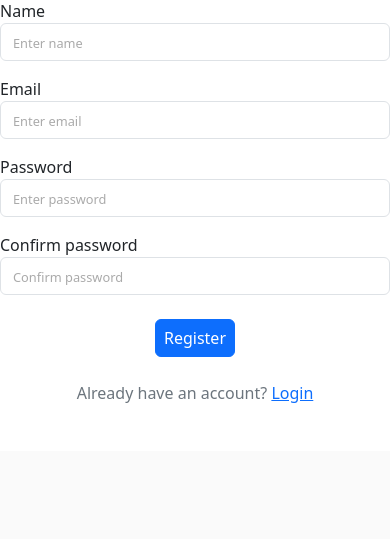
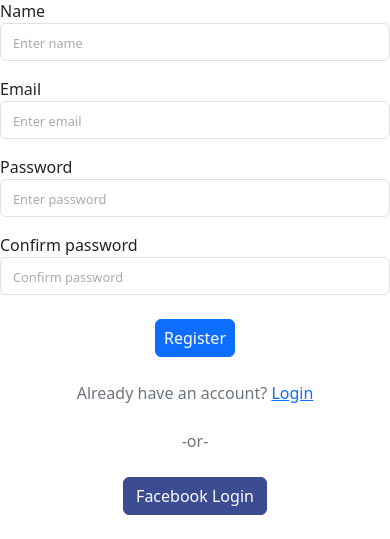
Before and after one commit to RexHsu0911/restaurant-list_vers2, a Node server app: page /register in a window 390 px wide. Shown: the part 393-932 px from the top of the page. Before the commit the page ends 796 px from the top, so only its background shows below. Run offline with Node 20, Linux system fonts and the light colour scheme; some libraries are stand-ins or nearby versions.

Commit message:
support facebook OAuth2.0 login/register error

```diff
--- a/package.json
+++ b/package.json
@@ -24,6 +24,7 @@
     "method-override": "^3.0.0",
     "mysql2": "^3.2.0",
     "passport": "^0.6.0",
+    "passport-facebook": "^3.0.0",
     "passport-local": "^1.0.0",
     "sequelize": "^6.30.0",
     "sequelize-cli": "^6.6.0"
--- a/public/stylesheets/style.css
+++ b/public/stylesheets/style.css
@@ -137,3 +137,8 @@ header {
   display: flex;
   justify-content: center;
 }
+
+.facebook .btn {
+  background-color: #3c4c92;
+  border-color: #3c4c92;
+}
--- a/routes/index.js
+++ b/routes/index.js
@@ -5,10 +5,10 @@ const router = express.Router()
 const passport = require('passport')
 const LocalStrategy = require('passport-local')
 const bcrypt = require('bcryptjs')
+const FacebookStrategy = require('passport-facebook')
 
 const db = require('../models')
 const User = db.User
-
 
 // 設定本地驗證策略 LocalStrategy
 // usernameField 指定使用者名稱的欄位
@@ -40,6 +40,17 @@ passport.use(new LocalStrategy({ usernameField: 'email' }, (username, password,
     })
 }))
 
+passport.use(new FacebookStrategy({
+  clientID: process.env.FACEBOOK_CLIENT_ID,
+  clientSecret: process.env.FACEBOOK_CLIENT_SECRET,
+  callbackURL: process.env.FACEBOOK_CALLBACK_URL,
+}, (accessToken, refreshToken, profile, done) => {
+  console.log('accessToken', accessToken)
+  console.log('profile', profile)
+
+  done(null, {})
+}))
+
 // 當驗證成功後，它會將 user 物件中的重要屬性 id、name 和 email 序列化後傳遞給 done 函式(serialize 要存什麼資料到 session)
 passport.serializeUser((user, done) => {
   const { id, name, email } = user
@@ -51,7 +62,6 @@ passport.deserializeUser((user, done) => {
   done(null, { id: user.id })
 })
 
-
 const restaurants = require('./restaurants')
 const users = require('./users')
 const authHandler = require('../middlewares/auth-handler')
@@ -60,7 +70,6 @@ const authHandler = require('../middlewares/auth-handler')
 // 在需要受保護的路由處理程序中使用驗證檢查站 authHandler
 router.use('/restaurants', authHandler, restaurants)
 router.use('/users', users)
-
 
 // 顯示 restaurant 清單頁
 router.get('/', (req, res) => {
@@ -86,7 +95,17 @@ router.post('/login', passport.authenticate('local', {
   failureFlash: true
 }))
 
-//登出
+// 登入請求轉址路由
+router.get('/login/facebook', passport.authenticate('facebook', { scope: ['email'] }))
+
+router.get('/oauth2/redirect/facebook', passport.authenticate('facebook', {
+  successRedirect: '/restaurants',
+  failureRedirect: '/login',
+  // 登入失敗時有錯誤訊息顯示
+  failureFlash: true
+}))
+
+// 登出
 router.post('/logout', (req, res, next) => {
   req.logout((error) => {
     if (error) {
--- a/routes/restaurants.js
+++ b/routes/restaurants.js
@@ -6,8 +6,8 @@ const Restaurant = db.Restaurant
 
 // 顯示 restaurant 清單頁(分頁)
 router.get('/', (req, res, next) => {
-  // console.log('session:', req.session)
-  // console.log(req.user)
+  console.log('session:', req.session)
+  console.log(req.user)
   const userId = req.user.id
   const page = parseInt(req.query.page) || 1
   const limit = 9
@@ -71,7 +71,7 @@ router.get('/', (req, res, next) => {
   const userId = req.user.id
   const sort = req.query.sort || 'A'
 
-  const sortCase = function sortCase(sort) {
+  const sortCase = function sortCase (sort) {
     switch (sort) {
       case 'A':
         return [['name_en', 'ASC']]
--- a/routes/users.js
+++ b/routes/users.js
@@ -5,7 +5,6 @@ const bcrypt = require('bcryptjs')
 
 const db = require('../models')
 const User = db.User
-
 
 // 新增 user 帳號
 router.post('/', (req, res, next) => {
--- a/seeders/20230907025008-initial-data.js
+++ b/seeders/20230907025008-initial-data.js
@@ -7,7 +7,7 @@ const bcrypt = require('bcryptjs')
 
 /** @type {import('sequelize-cli').Migration} */
 module.exports = {
-  async up(queryInterface, Sequelize) {
+  async up (queryInterface, Sequelize) {
     // 實作 Users 與 Restaurants 關聯的資料
     let transaction
 
@@ -76,12 +76,12 @@ module.exports = {
       // 操作成功則提交 commit()，否則取消 rollback() 以還原資料庫狀態
       await transaction.commit()
     } catch (error) {
-      console.error("Error occurred:", error)
+      console.error('Error occurred:', error)
       if (transaction) await transaction.rollback()
     }
   },
 
-  async down(queryInterface, Sequelize) {
+  async down (queryInterface, Sequelize) {
     await queryInterface.bulkDelete('Users', null)
   }
 }
--- a/views/register.hbs
+++ b/views/register.hbs
@@ -23,8 +23,7 @@
 
       <div class="row">
         <label for="confirmPassword" class="px-0">Confirm password</label>
-        <input type="password" class="form-control" name="confirmPassword" placeholder="Confirm password"
-          required>
+        <input type="password" class="form-control" name="confirmPassword" placeholder="Confirm password" required>
       </div>
 
       <div class="row justify-content-center py-4">
@@ -36,6 +35,16 @@
 </div>
 
 <div class="mx-auto text-center">
-    <span class="text-secondary">Already have an account?</span>
-    <a href="/login">Login</a>
+  <span class="text-secondary">Already have an account?</span>
+  <a href="/login">Login</a>
 </div>
+
+<div class="mx-auto text-center py-4">
+  <span class="text-secondary">-or-</span>
+</div>
+
+<div class="row justify-content-center pb-4 text-center">
+  <form class="facebook col-md-5" action="/login/facebook" method="GET">
+    <button class="btn btn-primary" type="submit">Facebook Login</button>
+  </form>
+</div>
```
Also changed, not shown: migrations/20230927135312-create-user.js (+6 -6 lines), migrations/20230928090700-add-user-restaurant-relationship.js (+4 -5 lines), migrations/20230928092902-alter-restaurant-userId.js (+4 -4 lines), models/user.js (+8 -8 lines), views/login.hbs (+11 -0 lines), middlewares/auth-handler.js (line endings or trailing spaces), 2 other files.
